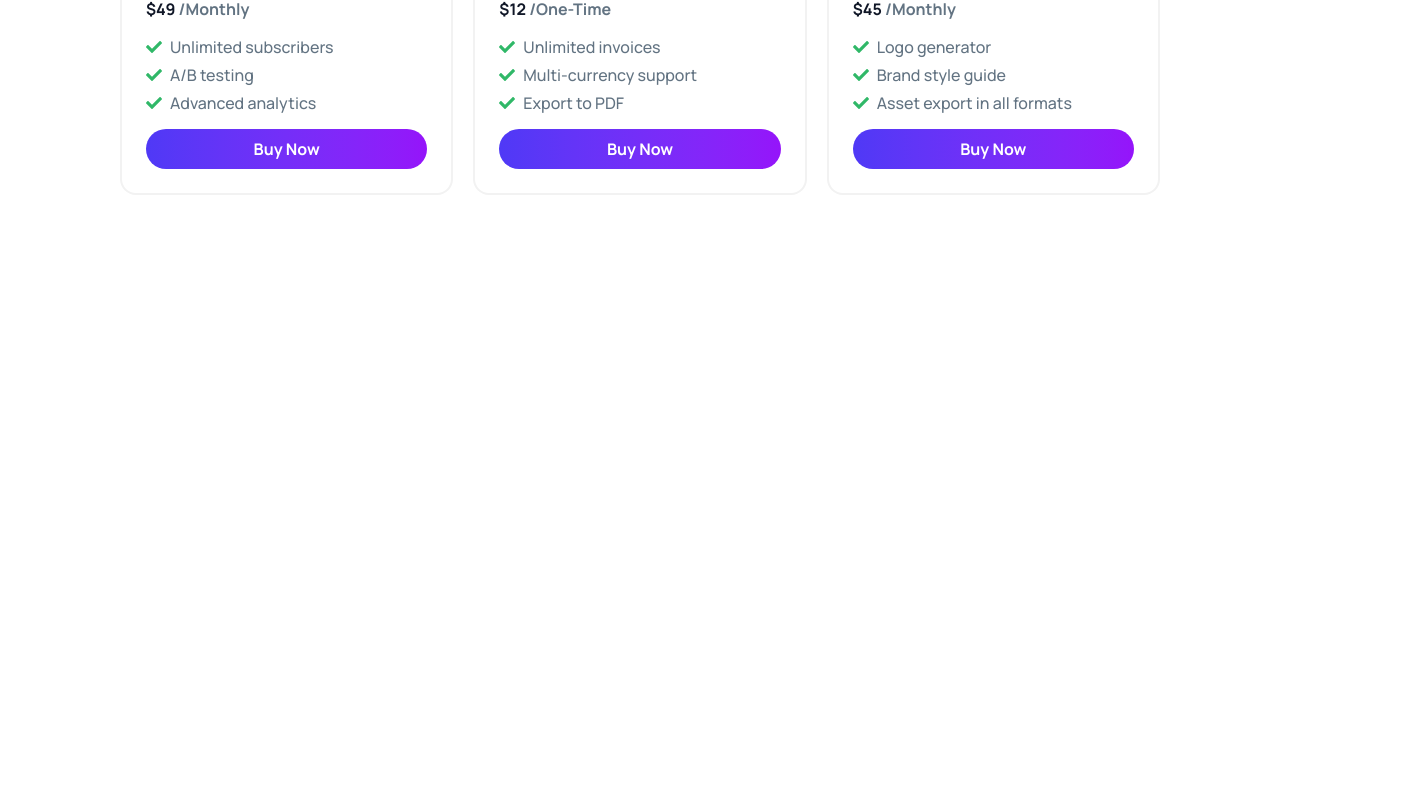
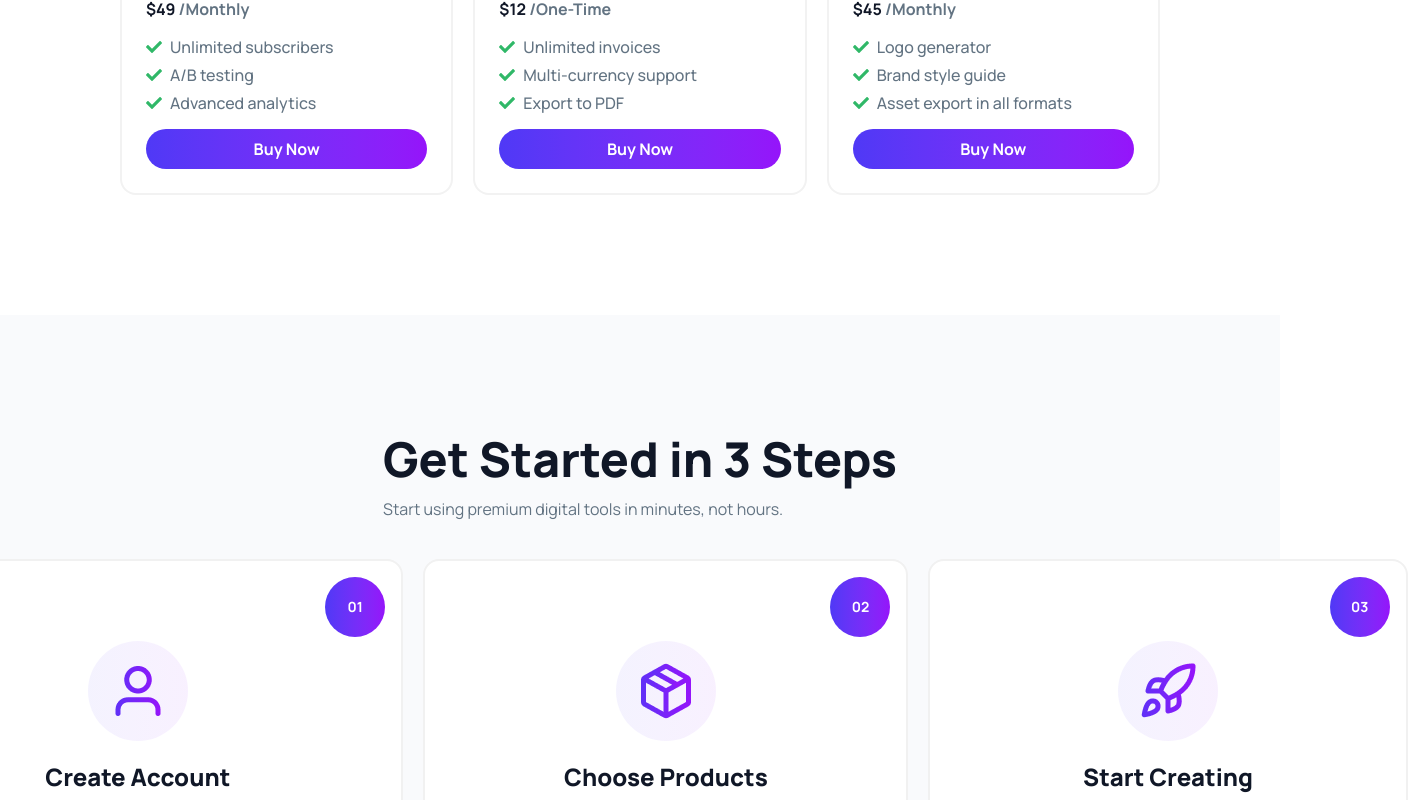
Before and after one commit to Rakib-dhali/PH-Assignment-06, a React (Vite) app: page / in a window 1280 px wide. Shown: the part 2000-2800 px from the top of the page, 1408 px wide, since content can reach past the window. Before the commit the page ends 2315 px from the top, so only its background shows below. Built offline with nearby package versions, Linux system fonts and the light colour scheme.

Commit message:
StepsSection

```diff
--- a/src/App.jsx
+++ b/src/App.jsx
@@ -3,6 +3,7 @@ import Banner from "./sections/Banner";
 import Stats from "./sections/Stats";
 import DigitalTools from "./sections/DigitalTools";
 import { useState } from "react";
+import StepsSection from "./sections/StepsSection";
 
 function App() {
   const [cartCount, setCartCount] = useState(0);
@@ -13,6 +14,7 @@ function App() {
       <Banner />
       <Stats />
       <DigitalTools cartCount={cartCount} setCartCount={setCartCount} />
+      <StepsSection />
     </>
   );
 }
--- a/src/sections/Banner.jsx
+++ b/src/sections/Banner.jsx
@@ -31,7 +31,7 @@ const Banner = () => {
             <div className="flex-center gap-1 rounded-full p-4  bg-white ">
               <img
                 className="size-5"
-                src="https://img.icons8.com/nolan/64/play.png"
+                src="/assets/Play.png"
                 alt="play"
               />
               <span className=" font-bold bg-linear-to-r from-[#4F39F6] to-[#9514FA] bg-clip-text text-transparent">
--- /dev/null
+++ b/src/sections/StepsSection.jsx
@@ -0,0 +1,38 @@
+
+const StepsSection = () => {
+  return (
+    <div className="max-w-400 bg-[#F9FAFC] py-10 md:py-30 sm:px-7 md:px-10 lg:px-20 xl:px-30 2xl:px-40 flex flex-col gap-10 items-center">
+        <div className=" space-y-4">
+            <h2 className="font-extrabold text-5xl text-[#101727]">Get Started in 3 Steps</h2>
+            <p className=" leading-5 text-[#627382]">Start using premium digital tools in minutes, not hours.</p>
+        </div>
+        <div className="flex items-center justify-center flex-col md:flex-row  gap-5">
+            <div className="flex-center flex-col relative gap-5 rounded-2xl border-2 border-[#F1F1F1] bg-white  px-6 py-20" >
+                <div className="absolute bg-linear-to-r from-[#4F39F6] to-[#9514FA] text-white font-bold text-sm top-4 right-4 rounded-full size-15 flex-center"> 01</div>
+                <div className="bg-linear-to-r from-[#4F39F610] to-[#9514FA10] rounded-full flex-center p-5" >
+                <img src="/assets/user.png" alt="" /></div>
+                <h2 className="font-extrabold text-2xl text-[#101727] text-center">Create Account</h2>
+                <p className="leading-5 text-center text-nowrap text-[#627382]">Sign up for free in seconds. No credit card required to get started.</p>
+            </div>
+
+            <div className="flex-center flex-col relative gap-5 rounded-2xl border-2 border-[#F1F1F1] bg-white px-6 py-20" >
+                <div className="absolute bg-linear-to-r from-[#4F39F6] to-[#9514FA] text-white font-bold text-sm top-4 right-4 rounded-full size-15 flex-center"> 02</div>
+                <div className="bg-linear-to-r from-[#4F39F610] to-[#9514FA10] rounded-full flex-center p-5">
+                <img src="/assets/package.png" alt="" /></div>
+                <h2 className="font-extrabold text-2xl text-[#101727] text-center">Choose Products</h2>
+                <p className="leading-5 text-center text-nowrap text-[#627382]">Browse our catalog and select the tools that fit your needs.</p>
+            </div>
+            <div className=" flex-center flex-col relative gap-5 rounded-2xl border-2 border-[#F1F1F1] bg-white px-6 py-20" >
+                <div className="absolute bg-linear-to-r from-[#4F39F6] to-[#9514FA] text-white font-bold text-sm top-4 right-4 rounded-full size-15 flex-center"> 03</div>
+                <div className="bg-linear-to-r from-[#4F39F610] to-[#9514FA10] rounded-full flex-center p-5">
+                <img src="/assets/rocket.png" alt="" /></div>
+                <h2 className="font-extrabold text-2xl text-[#101727] text-center">Start Creating</h2>
+                <p className="leading-5 text-center text-nowrap text-[#627382]">Download and start using your premium tools immediately.</p>
+            </div>
+
+        </div>
+    </div>
+  )
+}
+
+export default StepsSection
```
